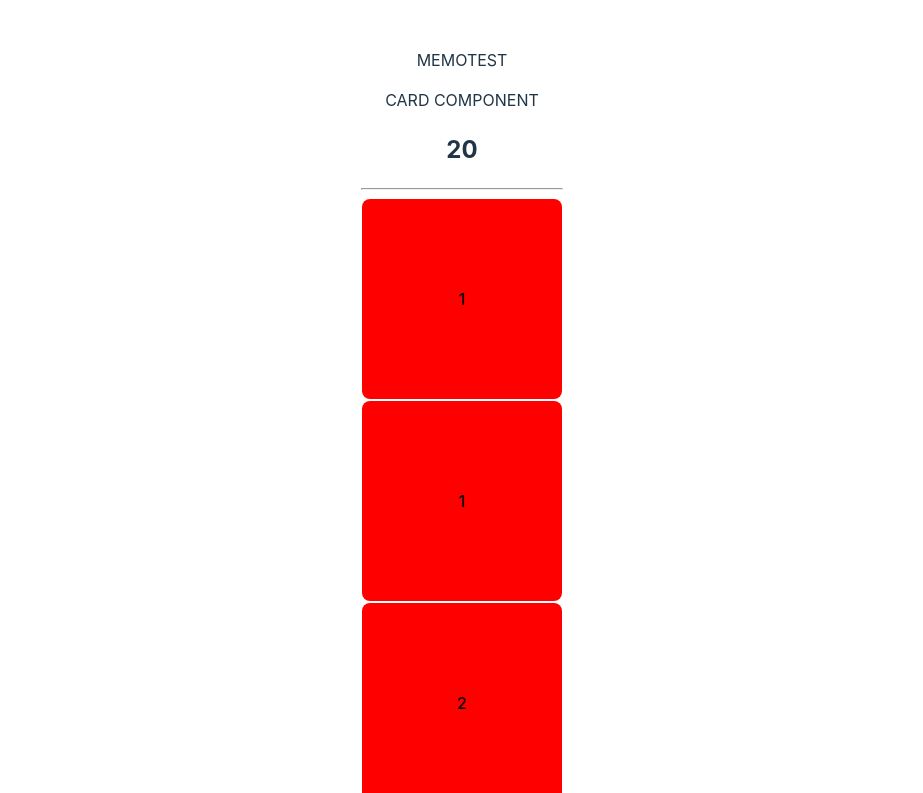
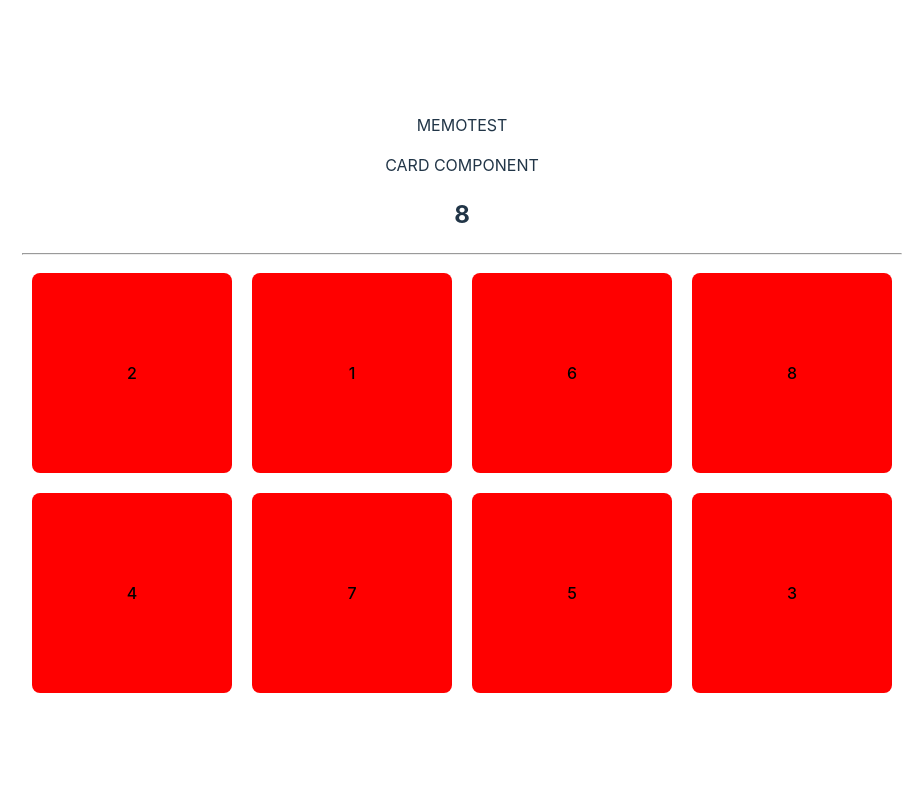
Before and after one commit to SebastianPrario/Memotest, a React (Vite) app in the folder memotest/: page / in a window 1280 px wide. Shown: the top 793 px of the page, without its empty margins (178-1101 px from the left). Built offline with nearby package versions, Linux system fonts and the light colour scheme.

Commit message:
termine con la logica del juego. falta poner las imagenes

```diff
--- a/memotest/src/App.css
+++ b/memotest/src/App.css
@@ -33,8 +33,17 @@
   }
 }
 
+.conteiner {
+  display: grid;
+  grid-template-rows: repeat(2, 1fr);
+  grid-template-columns: repeat(4, 1fr);
+
+}
+
+
+
 .card {
-  padding: 1px;
+  padding: 10px;
   justify-content: center;
   align-content: center;
   text-align: center;
@@ -45,10 +54,10 @@
 }
 
 .divCard {
-  display: flex;
+  display: grid;
   flex-direction: column;
   margin-top: 10px;
-  padding: auto;
+  padding: 10px;
   height: 200px;
   width: 200px;
   background-color: red;
--- a/memotest/src/Components/Card/Card.jsx
+++ b/memotest/src/Components/Card/Card.jsx
@@ -1,7 +1,7 @@
 import React, { useEffect } from "react"
 
 
-function Card ({number,image,disable,view , firstCard  ,click, secondCard, par}) {
+function Card ({number,image,disable,view , firstCard  ,click, secondCard, par, id}) {
 
 
    const cardColor = () => {
@@ -10,18 +10,20 @@ function Card ({number,image,disable,view , firstCard  ,click, secondCard, par})
    else return 'divCardFalse'
    }
 
-   const handleChange = (number) =>{
-
-      click%2 === 0 && firstCard(number)
-      click%2 === 1 && secondCard(number)
+   const handleChange = (number, id) =>{
+      console.log(number, id)
+      click%2 === 0 && firstCard(number,id)
+      click%2 === 1 && secondCard(number,id)
 
 
    }
    return (
 
       <div className="card">
-         <button onClick={()=>handleChange(number)} disabled={disable} className={cardColor()}  >
-              {par}
+         <button onClick={(
+
+         )=>handleChange(number,id)} disabled={disable} className={cardColor()}  >
+              {number}
         </button>
       </div>
    )
--- a/memotest/src/Components/Container/Container.jsx
+++ b/memotest/src/Components/Container/Container.jsx
@@ -6,19 +6,21 @@ import arrayCard from "../../Json/arrayCard"
 
 function Container () {
 
-    const [ disable , setDisable ] = useState (false)
+    const repeticiones = 6
+
+    const [ count , setCount ] = useState ()
     const [ click , setClick ] = useState (0)
-    const [ times , setTimes ] = useState (20)
+    const [ times , setTimes ] = useState (repeticiones)
     const [ firstCards, setFirstCards ] = useState()
-    const [ arrayCards , setArrayCards ] = useState (arrayCard)
+    const [ arrayCards , setArrayCards ] = useState ()
 
 
 
-    const firstCard = (number) => {
+    const firstCard = (number , id ) => {
 
         setTimes(times-1)
         setClick(click+1)
-        setFirstCards(arrayCard[number-1])
+        setFirstCards(arrayCard[id])
 
         const nextCard = arrayCards.map(card => {
             if (card.number !== number) {
@@ -33,16 +35,44 @@ function Container () {
         setArrayCards(nextCard)
     }
 
-    const compara = (number) => {
+    const reset =  () =>  {
 
-        if (firstCards.par === arrayCards[number-1].par) {
+        const newArray =  arrayCard.sort(() => Math.random() - 0.5);
+        setArrayCards(newArray)
+        setTimes(8)
+        setClick(0)
+        setCount(2)
+    }
+
+
+    const turnos = () => {
+
+        if (times -1  === 0) {alert ('GAME OVER')
+        alert ('nuevo juego')
+        reset()
+        }
+    }
+
+    const compara = (number, id) => {
+
+        if (firstCards.par === arrayCards[id].par) {
             alert ( 'iguales')
+
             const nextCard = arrayCards.map(card => {
                 if (card.number === firstCards.number || card.number === number) {
                 return  { ...card, view:true, disable:true };
                 } else {return card }
             })
             setArrayCards(nextCard)
+            setCount ( count + 2)
+            console.log(count)
+            if( count === 8 ) {
+                alert ('ganaste')
+                return reset()
+
+            }
+
+
         } else {
             alert ('distintos')
             setFirstCards()
@@ -53,11 +83,13 @@ function Container () {
             })
             setArrayCards(nextCard)
         }
+             setFirstCards()
+             turnos()
 
-        setFirstCards()
+
     }
 
-    const secondCard = (number) => {
+    const secondCard = (number , id ) => {
 
         if (number == firstCards.number) { return  alert('no puede elegir el mismo')}
 
@@ -77,9 +109,11 @@ function Container () {
         setArrayCards(nextCard)
 
         setTimeout(() => {
-           compara(number)
+           compara(number ,id)
         }, 1000);
     }
+
+   useEffect (() => { reset() } , [])
 
 
 
@@ -89,10 +123,12 @@ function Container () {
             <p>CARD COMPONENT</p>
             <h2>{times}</h2>
             <hr></hr>
-            {arrayCards.map (elem =>
+            <div className="conteiner">
+            {arrayCards?.map ((elem ,index) =>
 
                 (  <Card
                     key= {elem.number}
+                    id = {index}
                     number = {elem.number}
                     image = {elem.image}
                     view =  {elem.view}
@@ -104,6 +140,7 @@ function Container () {
                     />
                 )
             )}
+            </div>
         </div>
     )
 }
```
